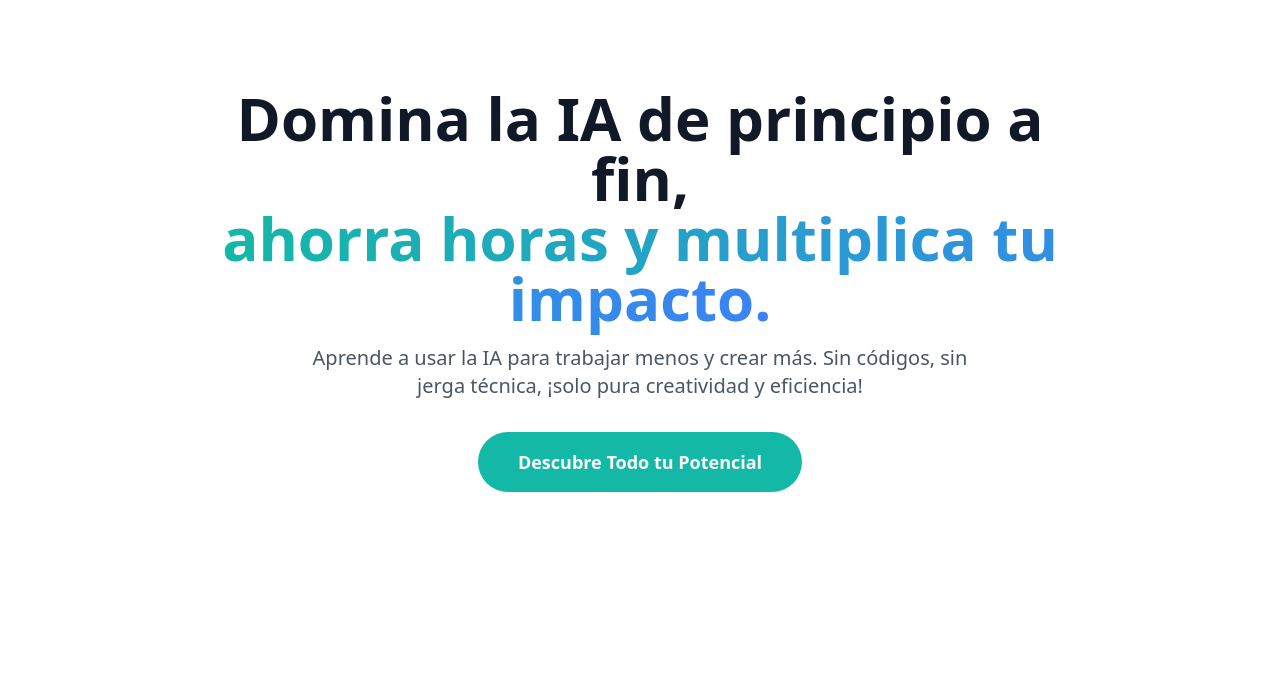
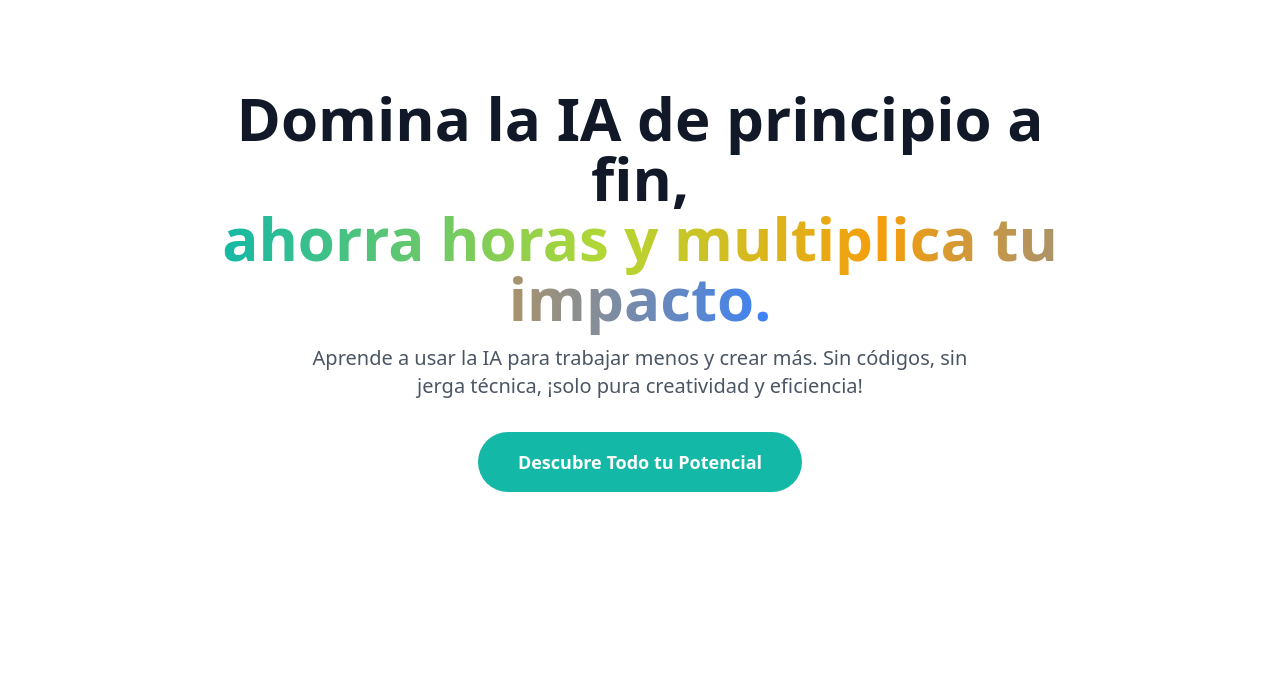
Before and after one commit to bmeryu/AulaGenIA, a plain HTML site: page index.html in a window 1280 px wide. Shown: the part 88-769 px from the top of the page. Drawn offline with nearby package versions, Linux system fonts and the light colour scheme.

Commit message:
Update index.html

```diff
--- a/index.html
+++ b/index.html
@@ -19,7 +19,7 @@
             --brand-yellow: #f59e0b;
         }
         .gradient-text {
-            background: linear-gradient(90deg, var(--brand-teal), var(--brand-blue));
+            background: linear-gradient(90deg, var(--brand-teal) 0%, #b4d734 35%, var(--brand-yellow) 60%, var(--brand-blue) 100%);
             -webkit-background-clip: text;
             -webkit-text-fill-color: transparent;
             background-clip: text;
```
